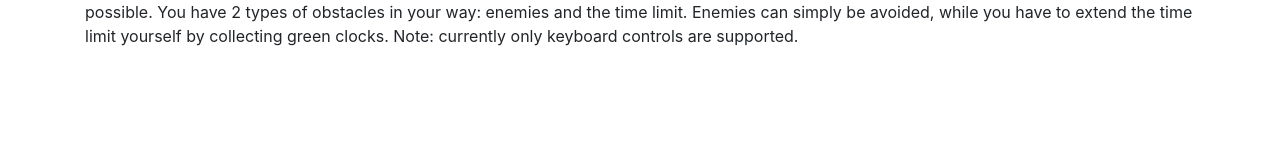
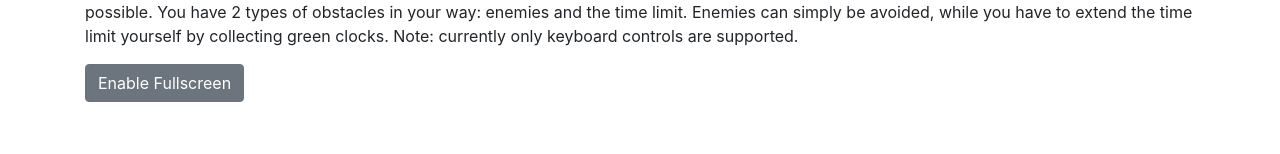
Before and after one commit to Zenulous/zenvanriel, an Angular app: page /browser-game in a window 1280 px wide. Shown: the part 151-305 px from the top of the page. Built offline with nearby package versions, Linux system fonts and the light colour scheme; no server answers.

Commit message:
Implemented fullscreen button

```diff
--- a/src/app/browser-game/browser-game.component.html
+++ b/src/app/browser-game/browser-game.component.html
@@ -8,10 +8,11 @@
 
         Note: currently only keyboard controls are supported.
     </p>
+    <button class="btn btn-secondary" style="margin-bottom:20px" (click)="enableFullscreenGame()">Enable
+        Fullscreen</button>
     <div id="game-div">
         <canvas id="game-canvas" data-processing-sources="assets/bluehat/bluehat.pde" width="1280" height="720">
         </canvas>
     </div>
-
     <p style="text-align:right">Assets retrieved from <a href="https://opengameart.org/">Open Game Art</a></p>
 </div>
--- a/src/app/browser-game/browser-game.component.ts
+++ b/src/app/browser-game/browser-game.component.ts
@@ -20,6 +20,11 @@ export class BrowserGameComponent implements OnInit {
     elem.style.transformOrigin = "top left";
   }
 
+  enableFullscreenGame() {
+    const elem = document.getElementById("game-canvas");
+    elem.requestFullscreen();
+  }
+
   onResize() {
     this.scaleGameBasedOnWindowSize();
   }
```
